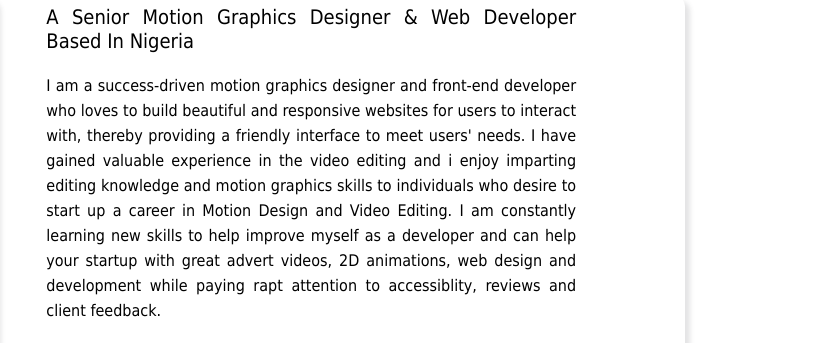
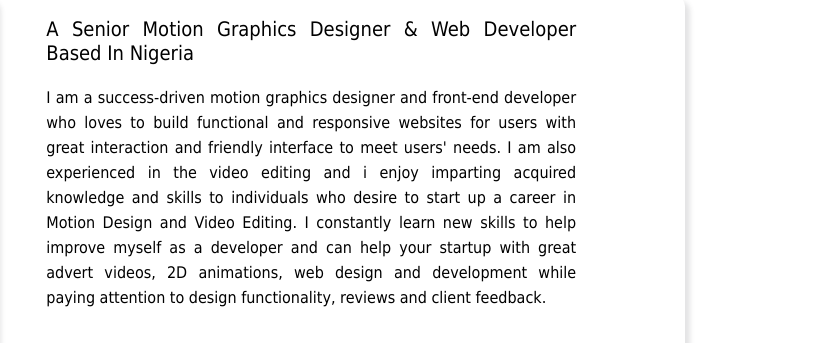
Before and after one commit to tammy654/portfolio, a plain HTML site: page index.html in a window 1280 px wide. Shown: the part 2098-2441 px from the top of the page, 467-1280 px from the left. Drawn offline with nearby package versions, Linux system fonts and the light colour scheme.

Commit message:
Update index.html

```diff
--- a/index.html
+++ b/index.html
@@ -26,7 +26,7 @@
                 </i>
                 <div class="collapse navbar-collapse" id="navbarCollapse">
                     <div class="navbar-nav">
-                        <a href="#home" class="item" >Home</a>
+                        <a href="#home" class="item active" >Home</a>
                         <a href="#about" class="item">About</a>
                         <a href="#my-services" class="item">Services</a>
                         <a href="#skills" class="item">Skills</a>
@@ -48,7 +48,7 @@
             <div class="notes">
                 <h1 id="greetings">Hi, I'm Tammy George</h1>
                 <h2 id="position"><span id="word">Motion Designer</span> </h2>
-                <p  id="details">I love creating motion graphics and designing web interfaces and have been practicing professionally since 2020. I can help your startup with great web design and development right away! I am available for full-time or freelance engagements. Contact me and we will discuss your projects!</p>
+                <p  id="details">I love creating motion graphics and designing web interfaces and have been practicing professionally since 2020. I can help your startup with great web design and development right away! I am available for full-time or freelance engagements. Contact me and let us move your ideas!</p>
                 <div class="buttons">
                     <a href="https://linktr.ee/phel_arts" class="btn2">Hire Me</a>
                     <a href="https://www.behance.net/phelstudios" class="btn3">My Portfolio</a>
@@ -118,9 +118,9 @@
                     <h1 id="position" class="lead">A Senior Motion Graphics Designer & Web Developer Based In Nigeria
                     </h1>
                     <p class="lead" id="details">
-                        I am a success-driven motion graphics designer and front-end developer who loves to build beautiful and responsive websites for users to interact with, thereby providing a friendly interface to meet users' needs.
-                        I have gained valuable experience in the video editing and i enjoy imparting editing knowledge and motion graphics skills to individuals who desire to start up a career in Motion Design and Video Editing.
-                        I am constantly learning new skills to help improve myself as a developer and can help your startup with great advert videos, 2D animations, web design and development while paying rapt attention to accessiblity, reviews and client feedback.
+                        I am a success-driven motion graphics designer and front-end developer who loves to build functional and responsive websites for users with great interaction and friendly interface to meet users' needs.
+                        I am also experienced in the video editing and i enjoy imparting acquired knowledge and skills to individuals who desire to start up a career in Motion Design and Video Editing.
+                        I constantly learn new skills to help improve myself as a developer and can help your startup with great advert videos, 2D animations, web design and development while paying attention to design functionality, reviews and client feedback.
                     </p>
                     <div class="tag">
                         <div class="tab name">
```
